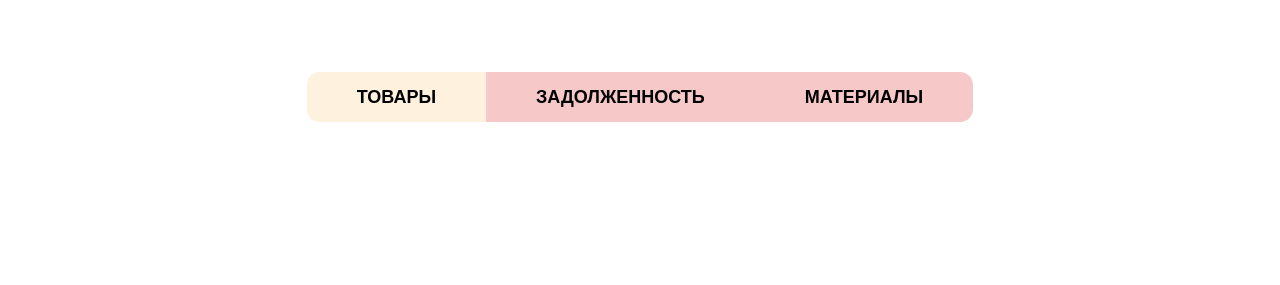
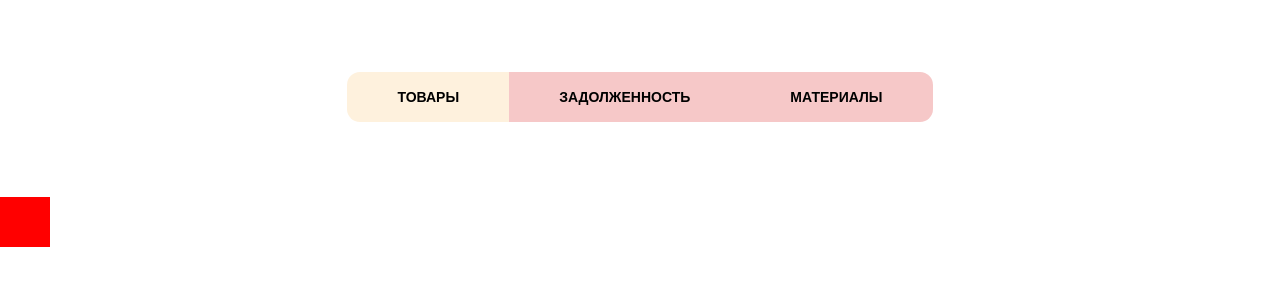
Before and after one commit to R1lty/DKMED, a plain HTML site: page index.html in a window 1280 px wide. Shown: the part 103-388 px from the top of the page. Drawn offline with Linux system fonts and the light colour scheme.

Commit message:
css update in main page

```diff
--- a/styles/section-store.css
+++ b/styles/section-store.css
@@ -1,6 +1,12 @@
 .store-section{
     display: grid;
-    grid-column: 50px 50px 50px;
+    grid-template-columns: 50px 50px 50px 50px;
     width: 100%;
     height: 100%;
 }
+.item-section{
+    margin-right: 50px;
+    height: 50px;
+    width: 50px;
+    background-color: red;
+}
--- a/styles/sectionMain.css
+++ b/styles/sectionMain.css
@@ -11,7 +11,7 @@
     border:none;
     height: 20px;
     font-weight: bold;
-    font-size: 18px;
+    font-size: 14px;
     background-color: #F6C8C8;
     padding:25px 50px;
     text-align: center; /* Выравнивание текста по центру */
```
